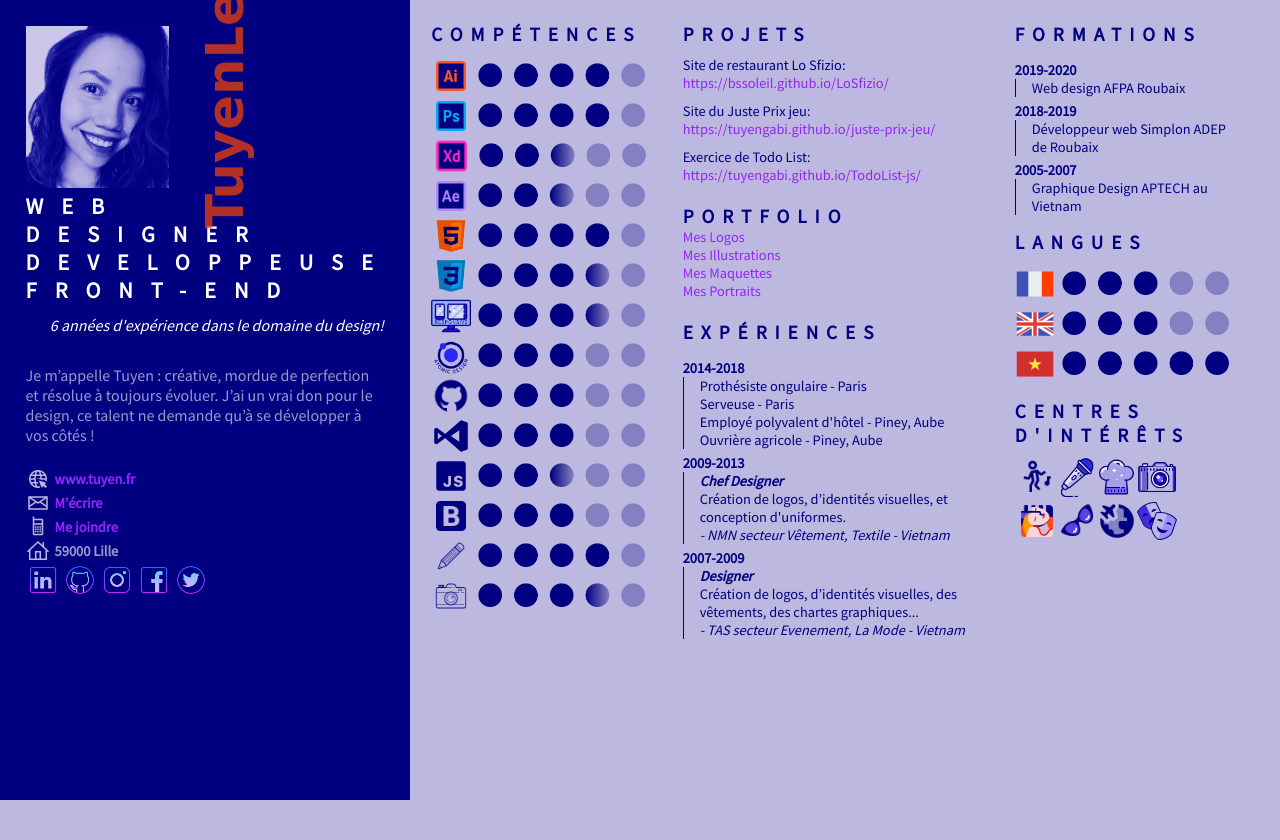
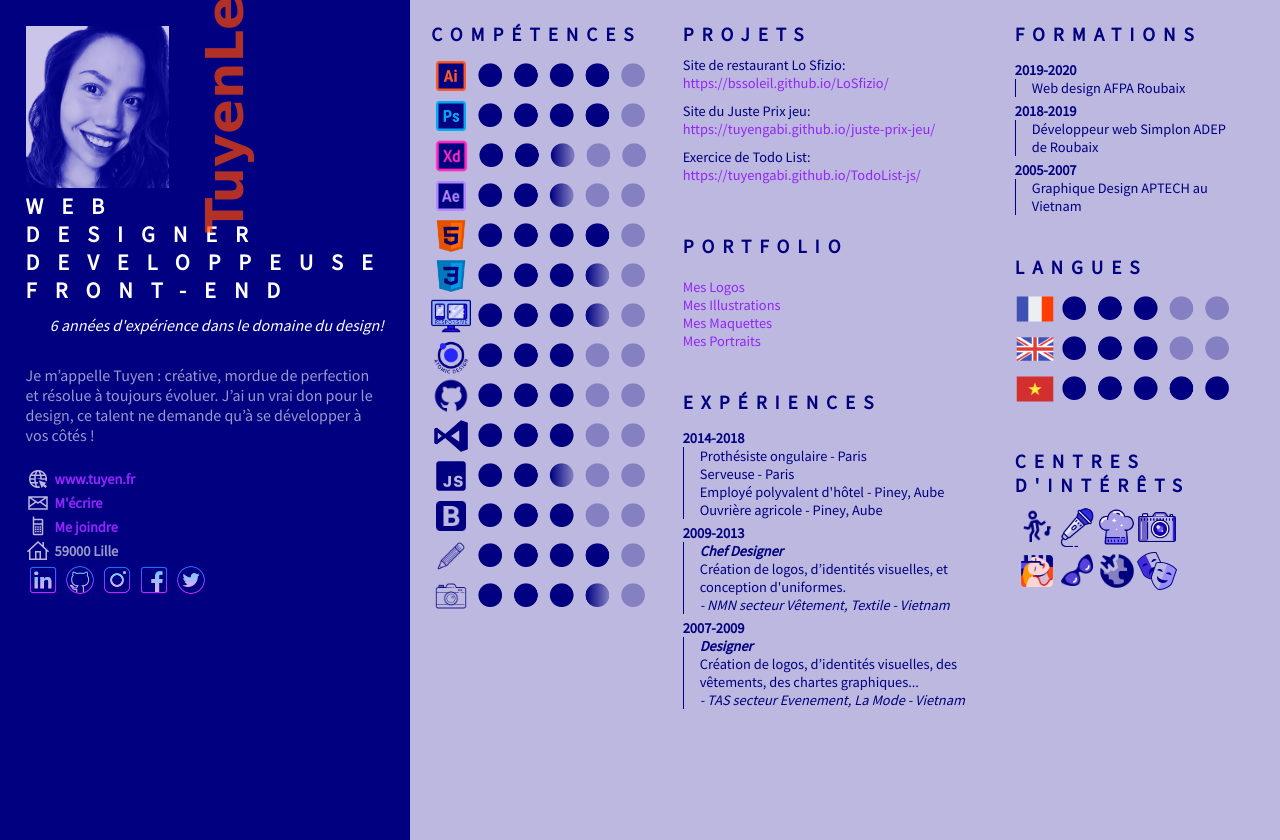
Before and after one commit to tuyengabi/my-CV, a PHP site: page /index.html in a window 1280 px wide. Before the commit the page ends 800 px from the top, so only its background shows below. Run offline with PHP 8.4, Linux system fonts and the light colour scheme; some web fonts are replaced.

Commit message:
changer height of main

```diff
--- a/asset/css/index.css
+++ b/asset/css/index.css
@@ -8,8 +8,14 @@ main {
     background-color: #bdb8df;
     color: navy;
     display: flex;
-    height: 100vh;
+    height: 1100px;
     font-family: 'Source Sans Pro', sans-serif;
+}
+
+@media screen and (min-width: 901px) and (max-width: 1366px) {
+    main {
+        height: 840px;
+    }
 }
 
 @media screen and (min-width: 0px) and (max-width: 900px) {
@@ -19,6 +25,7 @@ main {
         flex-direction: column;
     }
 }
+
 
 /* SECTION ABOUT-ME */
 
@@ -211,6 +218,7 @@ a {
     }
 }
 
+
 /* SECTION SKILL */
 
 .skill {
@@ -281,6 +289,7 @@ a {
     }
 }
 
+
 /* SECTION EXPERIENCE */
 
 .experience {
@@ -298,15 +307,16 @@ a {
 }
 
 .por-title {
-    padding: 10px 0 0 0;
+    padding: 40px 0 0 0;
 }
 
 .por-list {
+    padding: 20px 0 10px 0;
     font-size: 1.2rem;
 }
 
 .exp-title {
-    padding-top: 10px;
+    padding-top: 40px;
 }
 
 .exp-list {
@@ -342,7 +352,7 @@ a {
         font-size: 0.9rem;
     }
     .exp-title {
-        padding-top: 20px;
+        padding-top: 30px;
     }
     .exp-list {
         font-size: 0.9rem;
@@ -380,6 +390,7 @@ a {
     }
     .exp-item {}
 }
+
 
 /* SECTION EDUCATION */
 
@@ -430,7 +441,9 @@ a {
     .education {
         font-size: 1rem;
     }
-    .lang-title {}
+    .lang-title {
+        padding-top: 40px;
+    }
     .lang-icon {
         height: 46px;
     }
@@ -448,7 +461,7 @@ a {
         font-size: 0.9rem;
     }
     .lang-title {
-        padding-top: 15px;
+        padding-top: 40px;
     }
     .lang-icon {
         height: 40px;
@@ -458,7 +471,7 @@ a {
         height: 24px;
     }
     .hob-title {
-        padding-top: 15px;
+        padding-top: 40px;
     }
     .hob-icon {
         height: 40px;
```
